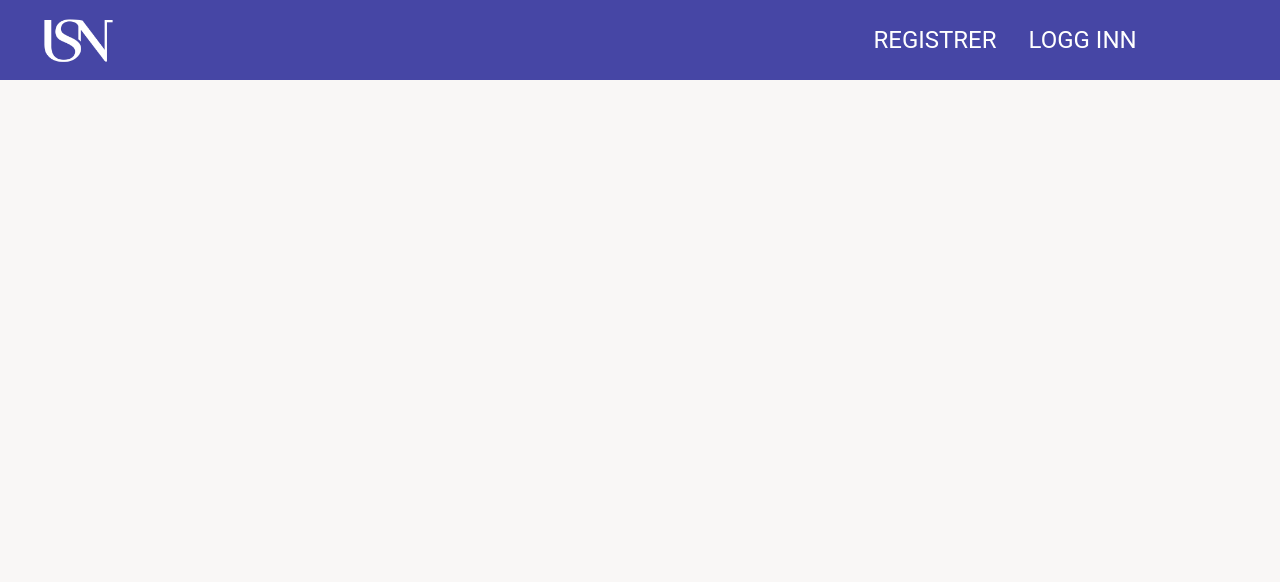
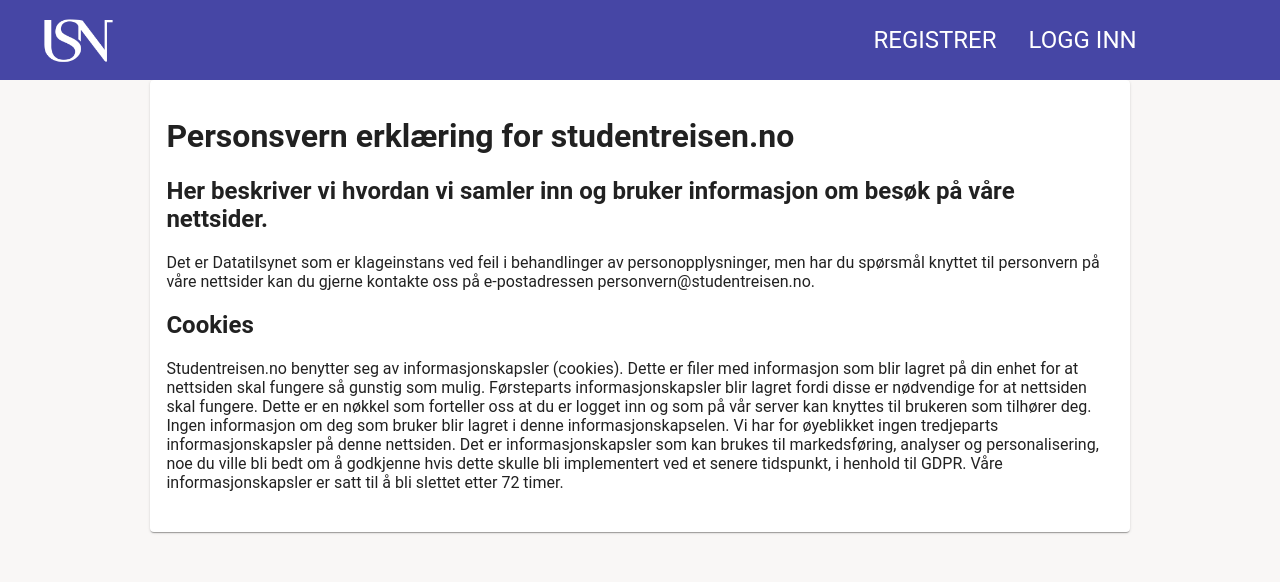
Before and after one commit to fuzzboii/Studentreisen, a React (Create React App) app: page /privacy in a window 1280 px wide. Shown: the top 582 px of the page. Built offline with nearby package versions, Linux system fonts and the light colour scheme.

Commit message:
Privacy push

```diff
--- a/src/App.js
+++ b/src/App.js
@@ -22,6 +22,7 @@ import SeminarDetailsUpcoming from './pages/Seminar/Components/SeminarDetailsUpc
 import SeminarDetailsExpired from './pages/Seminar/Components/SeminarDetailsExpired';
 import SeminarNew from './pages/Seminar/Components/SeminarNew';
 import CV from './pages/CV/Components/CV';
+import Privacy from './pages/Privacy/Components/Privacy';
 
 import CookieService from './global/Services/CookieService';
 import AuthService from './global/Services/AuthService';
@@ -122,7 +123,10 @@ function App() {
             )} />
           <Route path = "/cv" render={() => (
             <CV auth={auth} type={type} loading={loading} />
-          )} />
+            )} />
+          <Privacy path = "/privacy" render={() => (
+            <Privacy auth={auth} type={type} loading={loading} />
+            )} />
         </Switch>
       <Footer />
     </>
--- /dev/null
+++ b/src/pages/Privacy/Components/Privacy.js
@@ -0,0 +1,39 @@
+import '../Styles/privacy.css';
+import React from 'react';
+import Grid from '@material-ui/core/Grid'
+import Card from '@material-ui/core/Card'
+import CardContent from '@material-ui/core/CardContent'
+
+
+
+function Privacy() {
+    return (
+        <div className="main_privacy">
+            <Grid id="privacy_grid">
+                <Card>
+                    <CardContent>
+                        <h1>Personsvern erklæring for studentreisen.no </h1>
+                            <h2>Her beskriver vi hvordan vi samler inn og bruker informasjon om besøk på våre nettsider. </h2>
+                                <p>Det er Datatilsynet som er klageinstans ved feil i behandlinger av personopplysninger,
+                                    men har du spørsmål knyttet til personvern på våre nettsider kan du gjerne kontakte oss på e-postadressen
+                                    personvern@studentreisen.no.
+                                </p>
+                            <h2>Cookies</h2>
+                                <p>Studentreisen.no benytter seg av informasjonskapsler (cookies).
+                                    Dette er filer med informasjon som blir lagret på din enhet for at nettsiden skal fungere så gunstig som mulig.
+                                    Førsteparts informasjonskapsler blir lagret fordi disse er nødvendige for at nettsiden skal fungere.
+                                    Dette er en nøkkel som forteller oss at du er logget inn og som på vår server kan knyttes til
+                                    brukeren som tilhører deg. Ingen informasjon om deg som bruker blir lagret i denne informasjonskapselen.
+                                    Vi har for øyeblikket ingen tredjeparts informasjonskapsler på denne nettsiden. Det er informasjonskapsler
+                                    som kan brukes til markedsføring, analyser og personalisering, noe du ville bli bedt om å godkjenne
+                                    hvis dette skulle bli implementert ved et senere tidspunkt, i henhold til GDPR.
+                                    Våre informasjonskapsler er satt til å bli slettet etter 72 timer. </p>
+                    </CardContent>
+                </Card>
+            </Grid>
+        </div>
+    );
+
+}
+
+export default Privacy;
--- /dev/null
+++ b/src/pages/Privacy/Styles/privacy.css
@@ -0,0 +1,11 @@
+#privacy_grid {
+    width: 85%;
+    margin-left: auto;
+    margin-right: auto;
+}
+
+.main_privacy {
+    width: 90%;
+    margin-left: auto;
+    margin-right: auto;
+}
```
